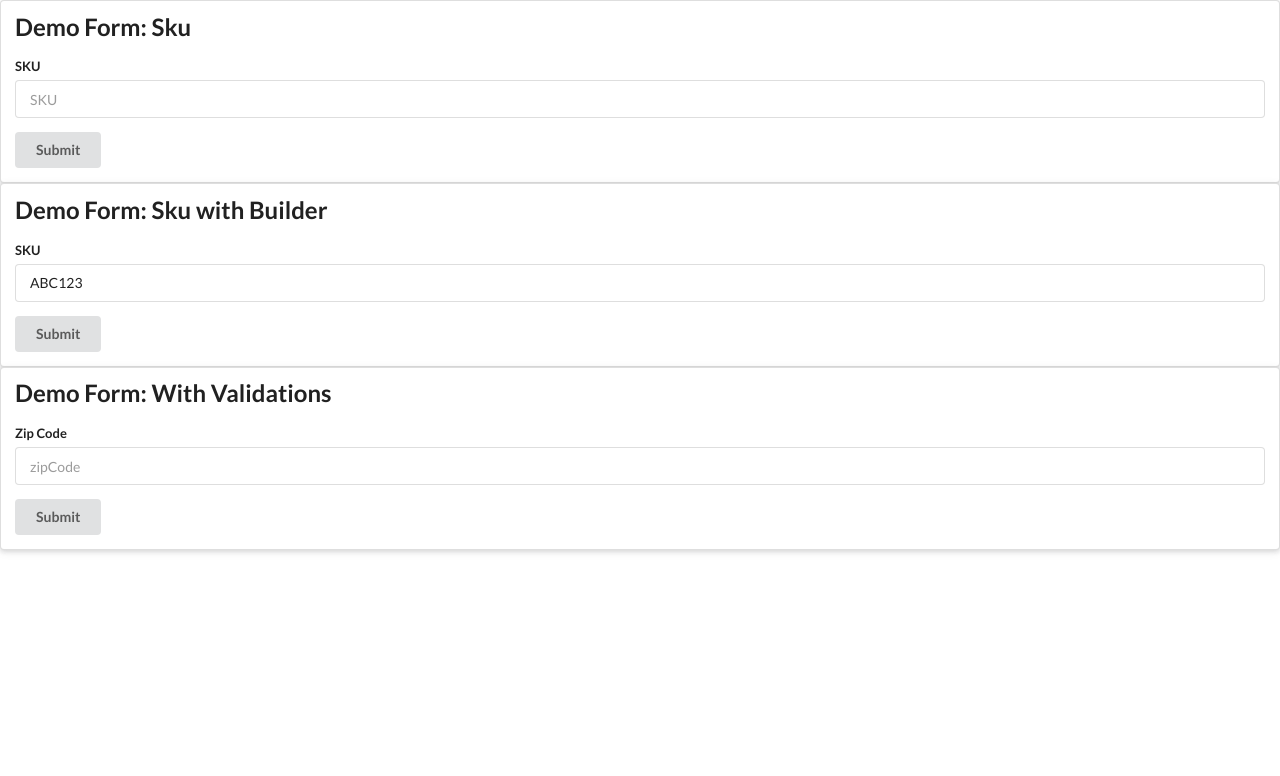
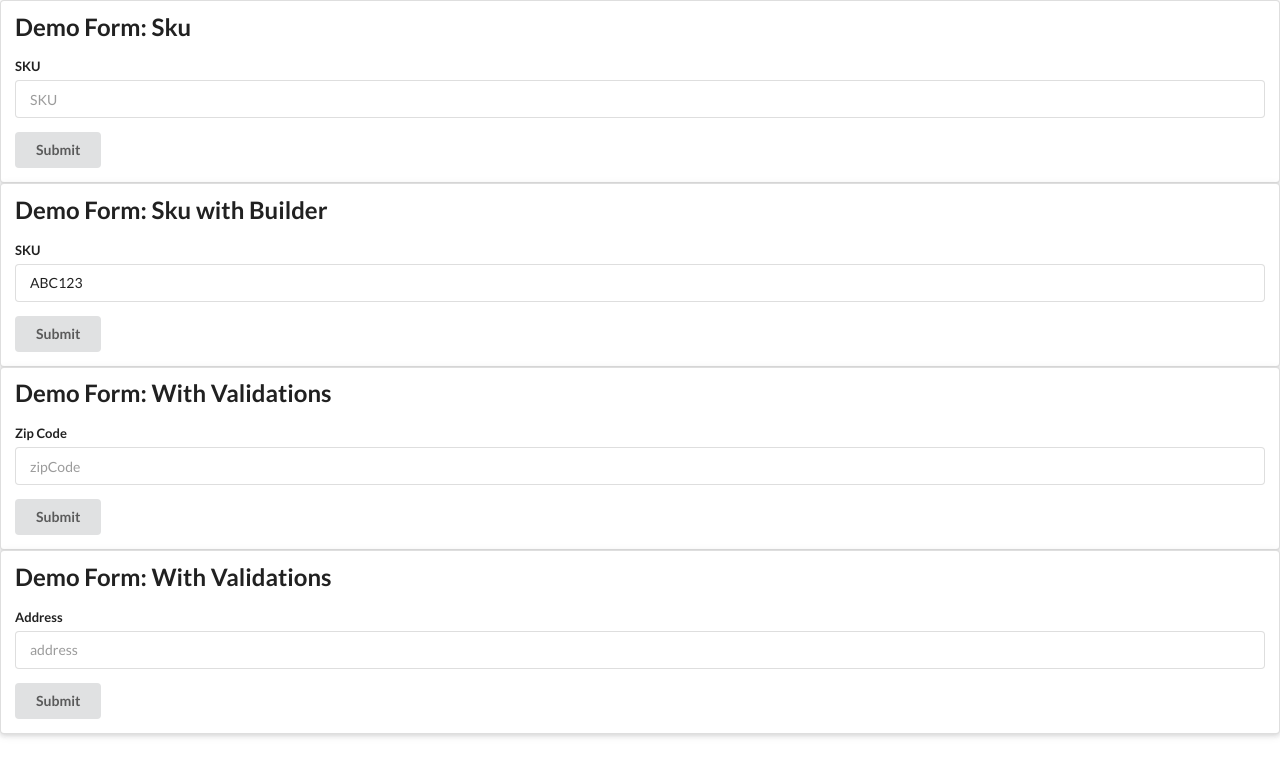
Before and after one commit to asia898/demo-form-sku, an Angular app: page / in a window 1280 px wide. Shown: the top 776 px of the page. Built offline with nearby package versions, Linux system fonts and the light colour scheme.

Commit message:
Creating a new component DemoFormWithValidationsNoInstance. Adding formControll address to the view without explicitly adding it as an instance variable on the component class.

```diff
--- a/src/app/app.component.html
+++ b/src/app/app.component.html
@@ -1,3 +1,4 @@
 <app-demo-form-sku></app-demo-form-sku>
 <app-demo-form-sku-with-builder></app-demo-form-sku-with-builder>
 <app-demo-form-with-validations></app-demo-form-with-validations>
+<app-demo-form-with-validations-no-instance></app-demo-form-with-validations-no-instance>
--- a/src/app/app.module.ts
+++ b/src/app/app.module.ts
@@ -9,13 +9,15 @@ import { AppComponent } from './app.component';
 import { DemoFormSkuComponent } from './demo-form-sku.component';
 import { DemoFormSkuWithBuilderComponent } from './demo-form-sku-with-builder/demo-form-sku-with-builder.component'
 import { DemoFormWithValidations } from './demo-form-with-validations/demo-form-with-validations.component';
+import { DemoFormWithValidationsNoInstance } from './demo-form-with-validations-no-instance/demo-form-with-validations-no-instance.component';
 
 @NgModule({
   declarations: [
     AppComponent,
     DemoFormSkuComponent,
     DemoFormSkuWithBuilderComponent,
-    DemoFormWithValidations
+    DemoFormWithValidations,
+    DemoFormWithValidationsNoInstance
   ],
   imports: [
     BrowserModule,
--- /dev/null
+++ b/src/app/demo-form-with-validations-no-instance/demo-form-with-validations-no-instance.component.html
@@ -0,0 +1,21 @@
+
+<div class="ui raised segment">
+    <h2 class="ui header">Demo Form: With Validations</h2>
+    <form [formGroup]="myForm"
+        (ngSubmit)="onSubmited(myForm.value)"
+        class="ui form"
+        [class.error]="!myForm.valid && myForm.touched">
+        <div class="field"
+            [class.error]="!myForm.valid && myForm.controls['address'].touched">
+            <label for="addressInput">Address</label>
+            <input type="text"
+                id="addressInput"
+                placeholder="address"
+                [formControl]="$any(myForm.controls['address'])">
+            <div *ngIf="!myForm.controls['address'].valid" class="ui error message">Address is invalid</div>
+            <div *ngIf="myForm.controls['address'].hasError('required')" class="ui error message">Address is required</div>
+        </div>
+        <div *ngIf="!myForm.valid" class="ui error message">Form is invalid</div>
+        <button type="submit" class="ui button">Submit</button>
+    </form>
+</div>
--- /dev/null
+++ b/src/app/demo-form-with-validations-no-instance/demo-form-with-validations-no-instance.component.ts
@@ -0,0 +1,25 @@
+import { Component } from '@angular/core';
+import {
+    FormBuilder,
+    FormGroup,
+    Validators
+} from '@angular/forms';
+
+@Component({
+    selector: 'app-demo-form-with-validations-no-instance',
+    templateUrl: './demo-form-with-validations-no-instance.component.html'
+})
+
+export class DemoFormWithValidationsNoInstance{
+    myForm: FormGroup;
+
+    constructor(fb: FormBuilder) {
+        this.myForm = fb.group({
+            'address': ['', Validators.required]
+        });
+    }
+
+    onSubmited(value: string): void {
+        console.log('Form submitted. New value is: ', value);
+    }
+}
```
